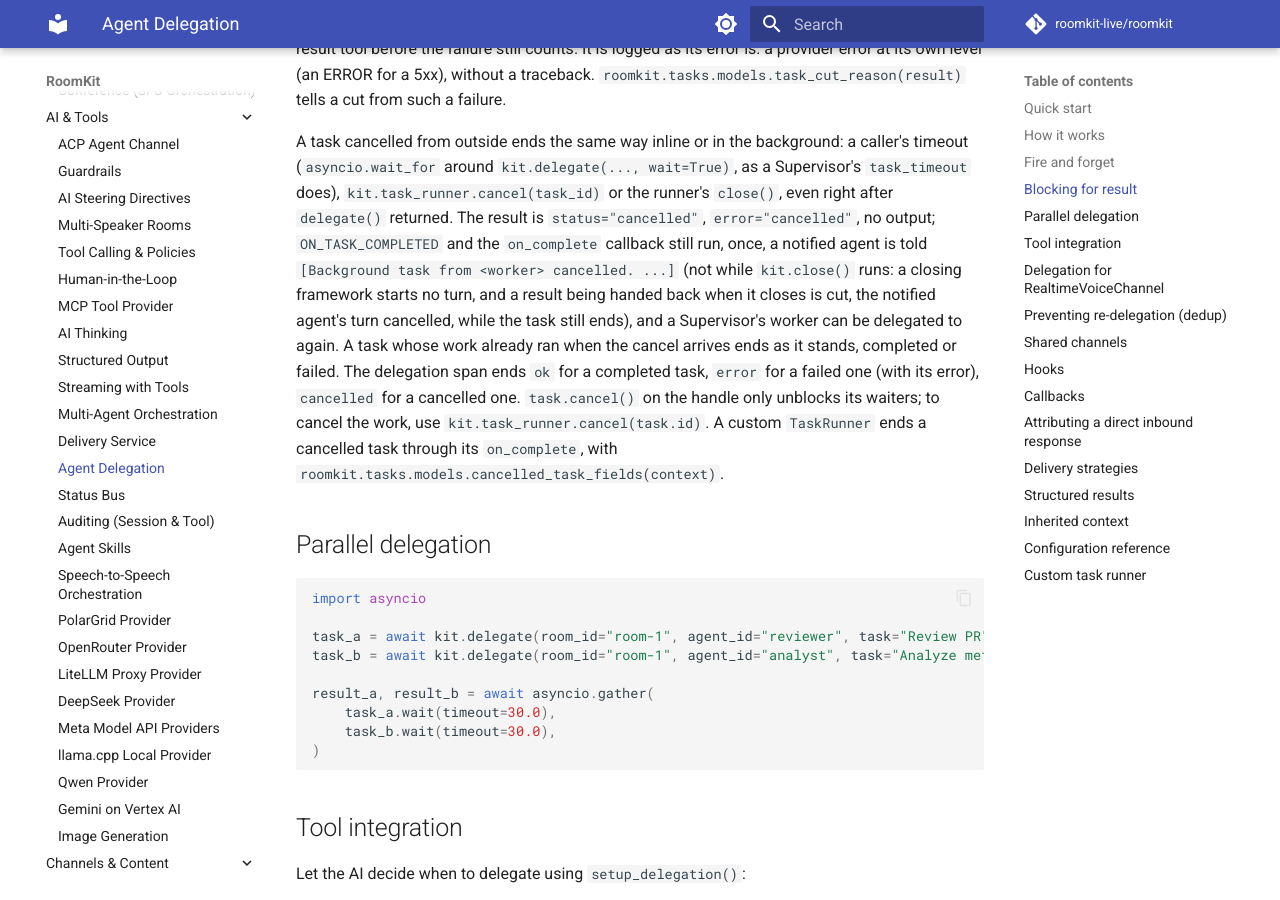
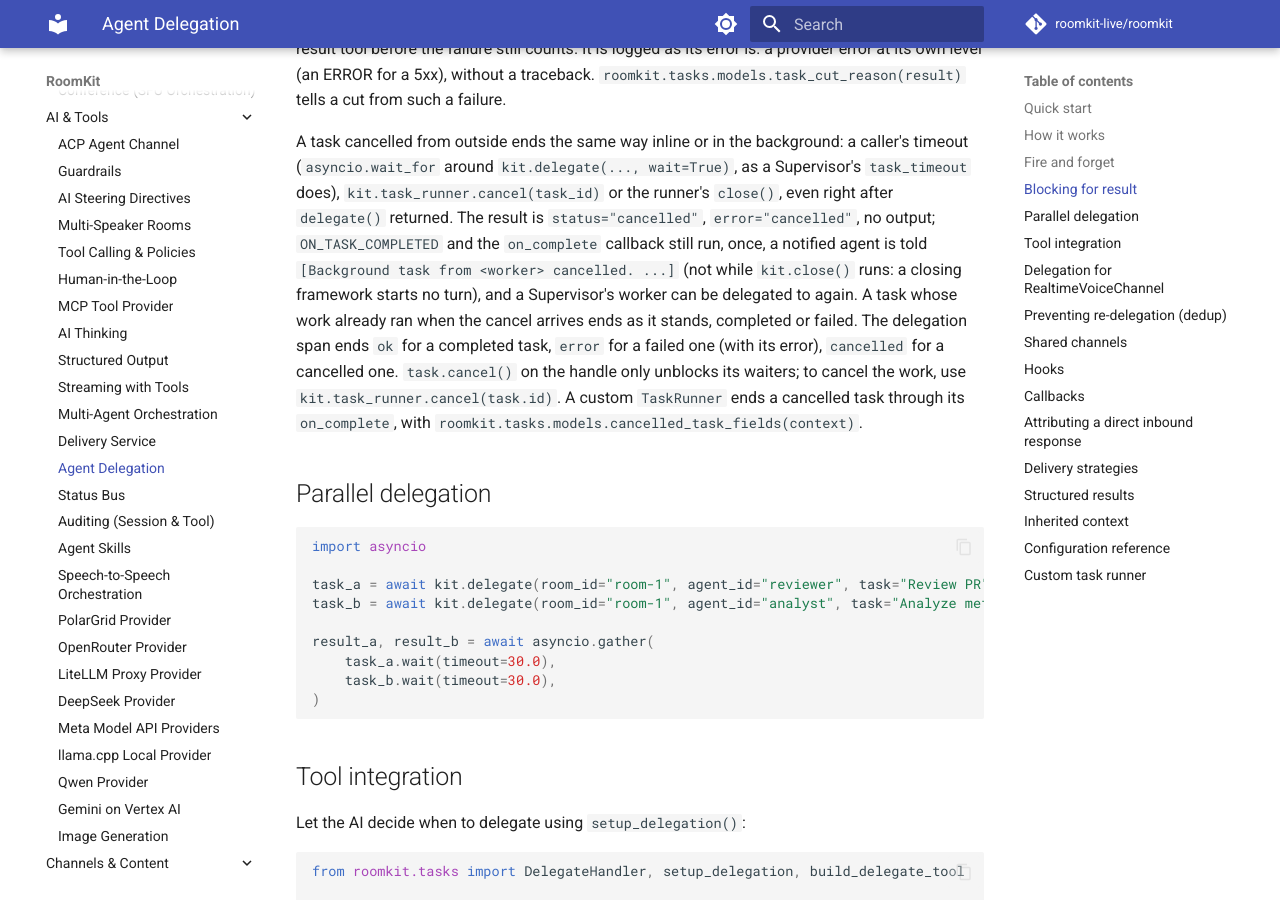
Before and after one commit to roomkit-live/roomkit-docs, an MkDocs documentation site: the page built from docs/guides/agent-delegation.md, in a window 1280 px wide and 900 px high, scrolled down 2548 px. Built offline with MkDocs 1.6.1 and Material for MkDocs 9.7.7, drawn with Linux system fonts in a browser that asks for light colours; comment, search, counter and statistics services are not loaded; some of the changed text lies outside the part shown.

Commit message:
docs(delegation): a hand-back under way at close is cut whatever the task's status, its partial answer kept cancelled (RMK-514)

```diff
--- a/docs/guides/agent-delegation.md
+++ b/docs/guides/agent-delegation.md
@@ -125,9 +125,8 @@ the runner's `close()`, even right after `delegate()` returned. The result is
 `status="cancelled"`, `error="cancelled"`, no output; `ON_TASK_COMPLETED` and
 the `on_complete` callback still run, once, a notified agent is told
 `[Background task from <worker> cancelled. ...]` (not while `kit.close()`
-runs: a closing framework starts no turn, and a result being handed back when
-it closes is cut, the notified agent's turn cancelled, while the task still
-ends), and a Supervisor's worker can be delegated to again. A task whose work already ran when the cancel arrives
+runs: a closing framework starts no turn), and a Supervisor's worker can be
+delegated to again. A task whose work already ran when the cancel arrives
 ends as it stands, completed or failed. The delegation span ends `ok` for a
 completed task, `error` for a failed one (with its error), `cancelled` for a
 cancelled one. `task.cancel()` on the handle only unblocks its waiters; to
```
Also changed, not shown: other parts of docs/guides/agent-delegation.md (+4 -1 lines).
